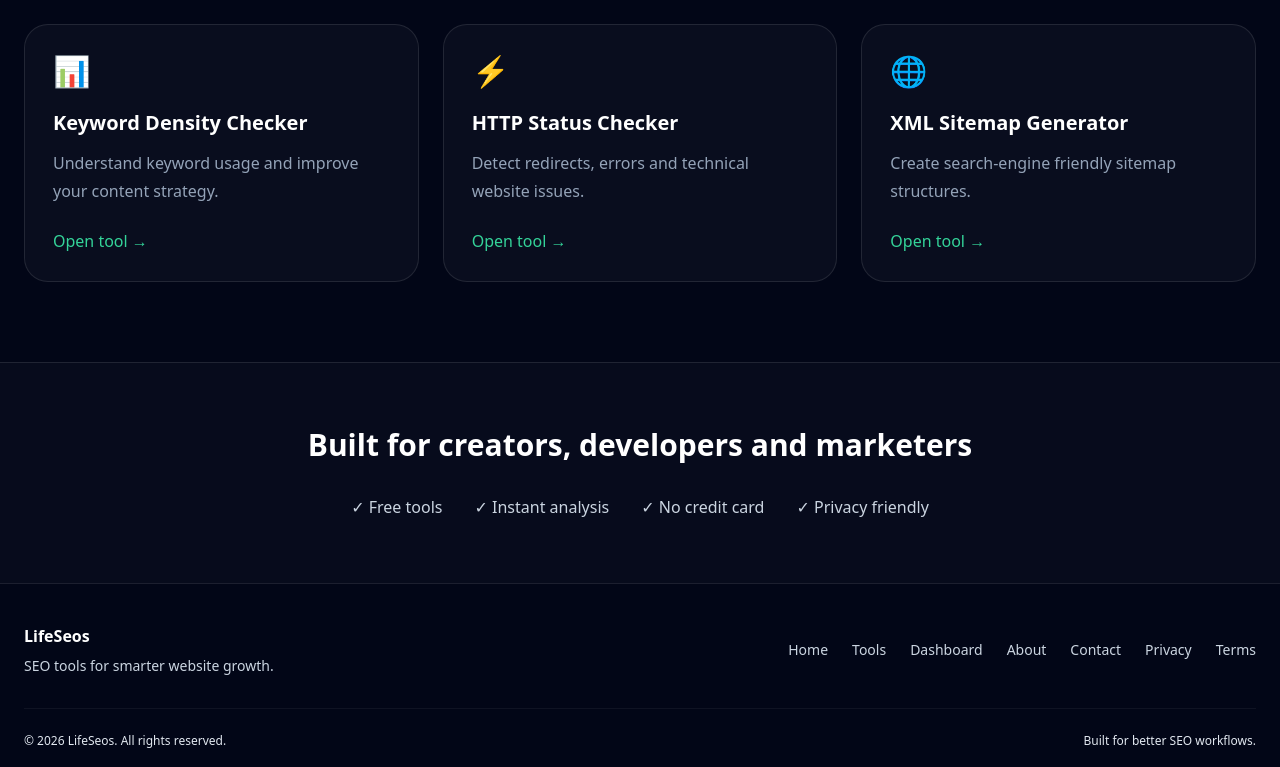
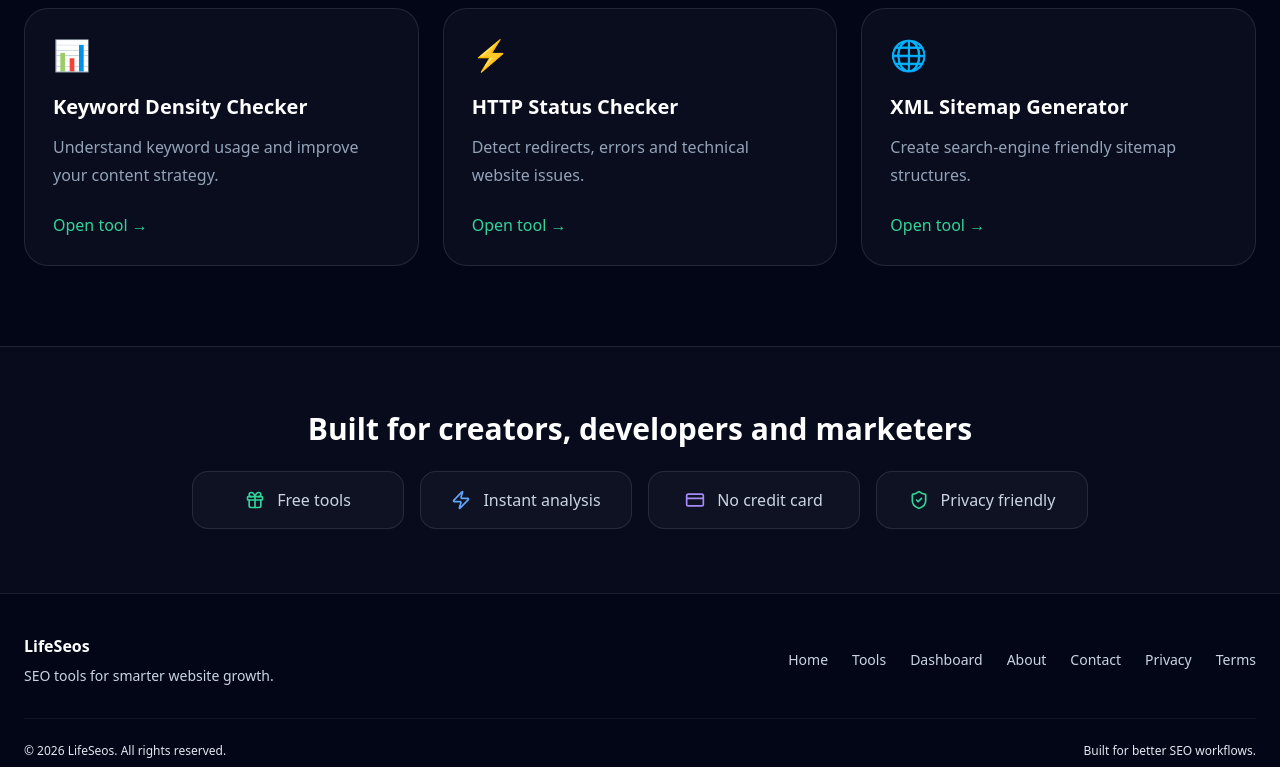
Before and after one commit to mouh1992ara/lifeseos-app, a Next.js app: page / in a window 1280 px wide. Shown: the part 1429-2196 px from the top of the page. Built offline with nearby package versions, Linux system fonts and the light colour scheme; no server answers.

Commit message:
Improve homepage tool and trust sections

```diff
--- a/app/page.tsx
+++ b/app/page.tsx
@@ -1,6 +1,12 @@
 import type { Metadata } from "next";
 import { createClient } from "@/lib/supabase/server";
 import Link from "next/link";
+import {
+  Gift,
+  Zap,
+  CreditCard,
+  ShieldCheck,
+} from "lucide-react";
 
 export const metadata: Metadata = {
   title: "Free SEO Tools for Website Analysis and Optimization",
@@ -91,7 +97,6 @@ export default async function Home() {
 
   return (
     <main className="overflow-hidden bg-slate-950 text-white">
-
       <script
         type="application/ld+json"
         dangerouslySetInnerHTML={{
@@ -105,7 +110,6 @@ export default async function Home() {
           __html: JSON.stringify(websiteJsonLd),
         }}
       />
-
 
       {/* HERO */}
 
@@ -129,7 +133,6 @@ export default async function Home() {
           text-center
           "
         >
-
           <div
             className="
             rounded-full
@@ -147,7 +150,7 @@ export default async function Home() {
 
           <h1
             className="
-            mt-8
+            mt-6
             max-w-5xl
             text-5xl
             font-black
@@ -172,7 +175,7 @@ export default async function Home() {
 
           <p
             className="
-            mt-8
+            mt-6
             max-w-3xl
             text-lg
             leading-8
@@ -184,7 +187,6 @@ export default async function Home() {
           </p>
 
           <div className="mt-10 flex flex-wrap justify-center gap-4">
-
             <Link
               href="/tools"
               className="
@@ -236,7 +238,6 @@ export default async function Home() {
                 Create account
               </Link>
             )}
-
           </div>
 
           {/* Fake Dashboard */}
@@ -255,9 +256,9 @@ export default async function Home() {
             backdrop-blur-xl
             "
           >
-
             <div className="flex justify-between text-sm text-slate-400">
               <span>Website SEO Score</span>
+
               <span className="text-emerald-400">
                 Excellent
               </span>
@@ -294,11 +295,8 @@ export default async function Home() {
                 "
               />
             </div>
-
           </div>
-
         </div>
-
       </section>
 
       {/* TOOLS */}
@@ -311,7 +309,6 @@ export default async function Home() {
         py-20
         "
       >
-
         <p
           className="
           text-sm
@@ -326,6 +323,7 @@ export default async function Home() {
         <h2
           className="
           mt-3
+          mb-10
           text-4xl
           font-black
           "
@@ -335,16 +333,13 @@ export default async function Home() {
 
         <div
           className="
-          mt-10
           grid
           gap-6
           md:grid-cols-2
           lg:grid-cols-3
           "
         >
-
           {tools.map((tool) => (
-
             <Link
               key={tool.title}
               href={tool.href}
@@ -360,7 +355,6 @@ export default async function Home() {
               hover:border-emerald-400/40
               "
             >
-
               <div className="text-3xl">
                 {tool.icon}
               </div>
@@ -378,8 +372,8 @@ export default async function Home() {
               <p
                 className="
                 mt-3
+                leading-7
                 text-slate-400
-                leading-7
                 "
               >
                 {tool.description}
@@ -393,13 +387,9 @@ export default async function Home() {
               >
                 Open tool →
               </div>
-
             </Link>
-
           ))}
-
         </div>
-
       </section>
 
       {/* TRUST */}
@@ -414,31 +404,110 @@ export default async function Home() {
         text-center
         "
       >
-
         <h2 className="text-3xl font-bold">
           Built for creators, developers and marketers
         </h2>
 
         <div
           className="
-          mt-8
-          flex
-          flex-wrap
-          justify-center
-          gap-8
-          text-slate-300
+          mx-auto
+          mt-6
+          grid
+          max-w-4xl
+          gap-4
+          sm:grid-cols-2
+          lg:grid-cols-4
           "
         >
-
-          <span>✓ Free tools</span>
-          <span>✓ Instant analysis</span>
-          <span>✓ No credit card</span>
-          <span>✓ Privacy friendly</span>
-
+          <div
+            className="
+            flex
+            items-center
+            justify-center
+            gap-3
+            rounded-2xl
+            border
+            border-white/10
+            bg-white/[0.03]
+            px-5
+            py-4
+            text-slate-300
+            transition
+            hover:border-emerald-400/30
+            hover:bg-white/[0.05]
+            "
+          >
+            <Gift className="h-5 w-5 text-emerald-400" />
+            <span>Free tools</span>
           </div>
 
+          <div
+            className="
+            flex
+            items-center
+            justify-center
+            gap-3
+            rounded-2xl
+            border
+            border-white/10
+            bg-white/[0.03]
+            px-5
+            py-4
+            text-slate-300
+            transition
+            hover:border-blue-400/30
+            hover:bg-white/[0.05]
+            "
+          >
+            <Zap className="h-5 w-5 text-blue-400" />
+            <span>Instant analysis</span>
+          </div>
+
+          <div
+            className="
+            flex
+            items-center
+            justify-center
+            gap-3
+            rounded-2xl
+            border
+            border-white/10
+            bg-white/[0.03]
+            px-5
+            py-4
+            text-slate-300
+            transition
+            hover:border-violet-400/30
+            hover:bg-white/[0.05]
+            "
+          >
+            <CreditCard className="h-5 w-5 text-violet-400" />
+            <span>No credit card</span>
+          </div>
+
+          <div
+            className="
+            flex
+            items-center
+            justify-center
+            gap-3
+            rounded-2xl
+            border
+            border-white/10
+            bg-white/[0.03]
+            px-5
+            py-4
+            text-slate-300
+            transition
+            hover:border-emerald-400/30
+            hover:bg-white/[0.05]
+            "
+          >
+            <ShieldCheck className="h-5 w-5 text-emerald-400" />
+            <span>Privacy friendly</span>
+          </div>
+        </div>
       </section>
-
     </main>
   );
 }
```
Lines whose indentation alone changed are shown as unchanged.
